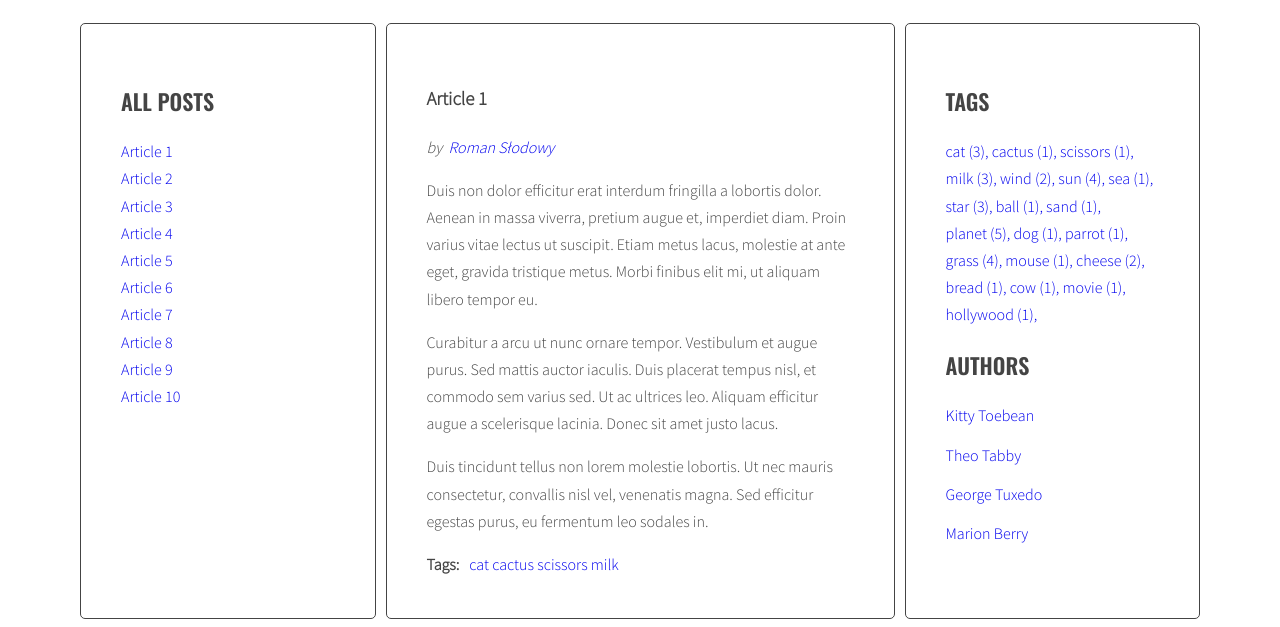
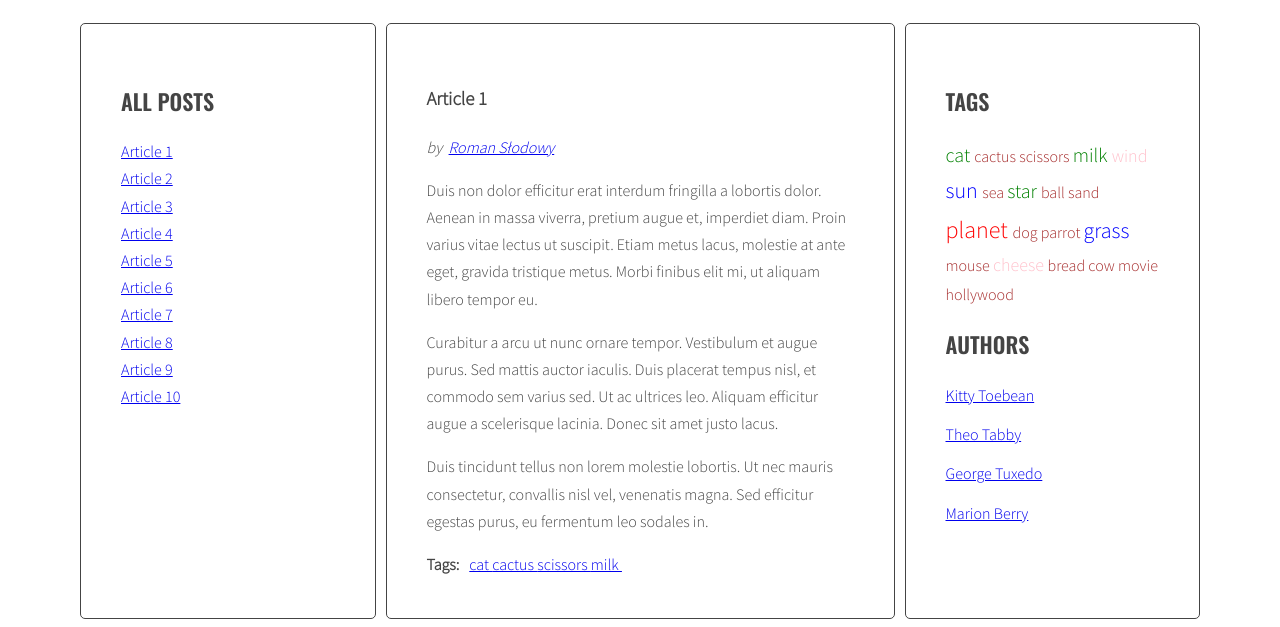
Before and after one commit to pycomir/javascipt-blog, a website: page index.html in a window 1280 px wide. Shown: the part 220-847 px from the top of the page. Drawn offline with nearby package versions, Linux system fonts and the light colour scheme.

Commit message:
add tag cloud

```diff
--- a/js/script.js
+++ b/js/script.js
@@ -40,7 +40,6 @@
 
   const generateTitleLinks = function(customSelector = '') {
     //console.log(generateTitleLinks);
-    //console.log(customSelector);
     /* [DONE] remove contents of titleList */
     const titleList = document.querySelector(optTitleListSelector);
     //console.log('titleList:', titleList);
@@ -89,6 +88,15 @@
     }
     return params;
   };
+
+  const calculateTagClass = function(count, params) {
+    const normalizedCount = count - params.min;
+    const normalizedMax = params.max - params.min;
+    const percentage = normalizedCount / normalizedMax;
+    const classNumber = Math.floor( percentage * (optCloudClassCount - 1) + 1 );
+    return optCloudClassPrefix + classNumber;
+  };
+
 
   const generateTags = function() {
     /* [NEW] create a new variable allTags with an empty object */
@@ -144,7 +152,10 @@
     /*[NEW] start LOOP for for each tags in allTags*/
     for(let tag in allTags) {
       /*[NEW] generate code of a link and add it to allTagsHTML*/
-      allTagsHTML +=  '<a href="#tag-' + tag +'">' +  tag + ' (' + allTags[tag] + '), ' + ' </a> ';
+      const tagLinkHTML = calculateTagClass(allTags[tag], tagsParams);
+      console.log(tagLinkHTML);
+
+      allTagsHTML +=  '<li><a class="' + tagLinkHTML + '" href="#tag-' + tag +'">' +  tag + '</a></li>';
       console.log(allTagsHTML);
     /*[NEW] END LOOP: for each tag in allTags*/
     }
--- a/sass/style.scss
+++ b/sass/style.scss
@@ -40,10 +40,7 @@
     color: lighten($color-dark, 20%);
   }
 }
- a {
-   text-decoration: none;
-   display: inline-block;
- }
+
 /* Layout */
 
 .wrapper {
@@ -94,6 +91,43 @@
   }
 }
 
+.sidebar .list.tags li {
+  display: inline;
+  a {
+    text-decoration: none;
+    &::after {
+      content: ' ';
+    }
+  }
+}
+
+
+
+.sidebar .list.tags {
+  .tag-size-5 {
+    font-size: 24px;
+    color: red;
+  }
+  .tag-size-4 {
+    font-size: 22px;
+    color: blue;
+  }
+  .tag-size-3 {
+    font-size: 20px;
+    color: green;
+  }
+  .tag-size-2 {
+    font-size: 18px;
+    color: pink;
+  }
+  .tag-size-1 {
+    font-size: 16px;
+    color: brown;
+  }
+}
+
+
+
 /* Authors */
 
 .authors {
```
Also changed, not shown: css/style.css, 1 other file.
